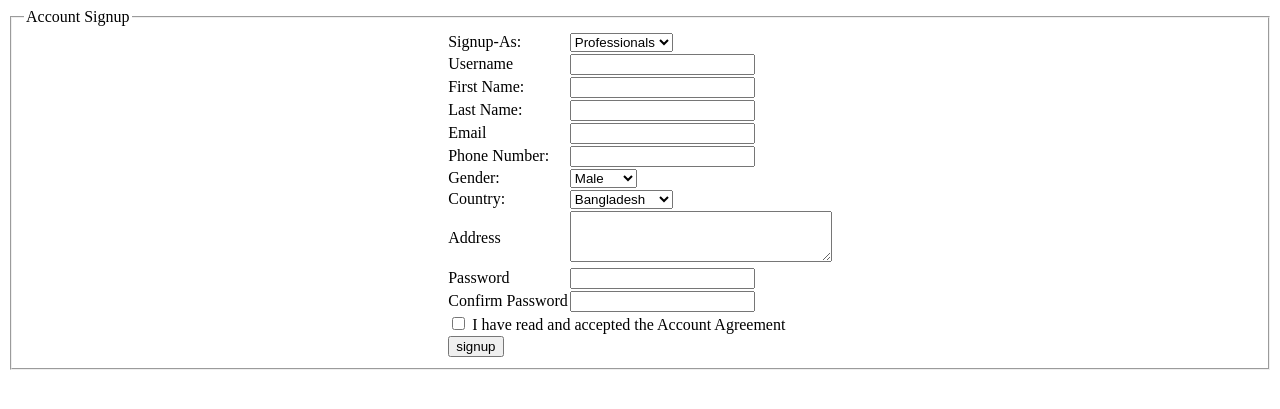
After one commit to ratul701E/webtech_project, a PHP site: page /signup.php in a window 1280 px wide. The commit adds this page. Shown: the top 409 px of the page. Run offline with PHP 8.4, Linux system fonts and the light colour scheme.

Commit message:
new added

```diff
--- /dev/null
+++ b/signup.php
@@ -0,0 +1,102 @@
+
+<!DOCTYPE html>
+<html>
+<head>
+    <title>Educational Account Signup</title>
+</head>
+<body>
+
+
+    <fieldset>
+        <legend>Account Signup</legend>
+        <table  cellspacing="0"  align="center">
+            <form action="signupprocess.php" method="POST">
+
+
+                <tr>
+                    <td>Signup-As:</td>
+                    <td>
+                        <select id="status" name="role" required>
+                            <option value="Professionals ">Professionals</option>
+                            <option value="Asparints">Proteges</option>
+                        </select>
+                    </td>
+                </tr>
+                <tr>
+                    <td>Username</td>
+                    <td><input type="text" id="EnterUsername" name="username" required></td>
+                </tr>
+                <tr>
+                    <td>First Name:</td>
+                    <td><input type="text" id="firstname" name="firstname" required></td>
+                </tr>
+                <tr>
+                    <td>Last Name:</td>
+                    <td><input type="text" id="lastname" name="lastname" required></td>
+                </tr>
+
+                <tr>
+                    <td>Email</td>
+                    <td><input type="email" name="email" id=""></td>
+                </tr>
+                <tr>
+                    <td>Phone Number:</td>
+                    <td><input type="tel" id="phone" name="phone" required></td>
+                </tr>
+                <tr>
+                    <td>Gender:</td>
+                    <td>
+                        <select id="gender" name="gender" required>
+                            <option value="male">Male</option>
+                            <option value="female">Female</option>
+                            <option value="other">Other</option>
+                        </select>
+                    </td>
+                </tr>
+                <tr>
+                    <td>Country:</td>
+                    <td>
+                        <select name="Country" id="Country"  required>
+                            <option value="Bangladesh">Bangladesh</option>
+                            <option value="India">India</option>
+                            <option value="	Afghanistan">Afghanistan</option>
+                            <option value="Belarus">Belarus</option>
+                            <option value="Chine">Chine</option>
+                            <option value="Germany">Germany</option>
+                            <option value="United States">United States</option>
+                        </select>
+                    </td>
+                </tr>
+
+                <tr>
+                    <td>Address</td>
+                    <td><textarea name="address" id="" cols="30" rows="3" required></textarea></td>
+                </tr>
+
+                <tr>
+                    <td>Password</td>
+                    <td><input type="text" name="password" id=""></td>
+                </tr>
+
+                <tr>
+                    <td>Confirm Password</td>
+                    <td><input type="text" name="cpassword" id=""></td>
+                </tr>
+
+                <tr>
+
+                    <td colspan="2">
+                        <input type="checkbox" value="agreement" name="agreement" required >
+                       I have read and accepted the Account Agreement
+                    </td>
+                </tr>
+                <tr>
+                    <td colspan="2">
+                        <input type="submit" value="signup">
+                    </td>
+                </tr>
+            </form>
+        </table>
+    </fieldset>
+</body>
+</html>
```
Also changed, not shown: addadmin.php (added, +73 -0 lines), process_admin .php (added, +25 -0 lines), topnavigationbar.php (+8 -10 lines), logout.png (added), profile.png (added), search.png (added).
